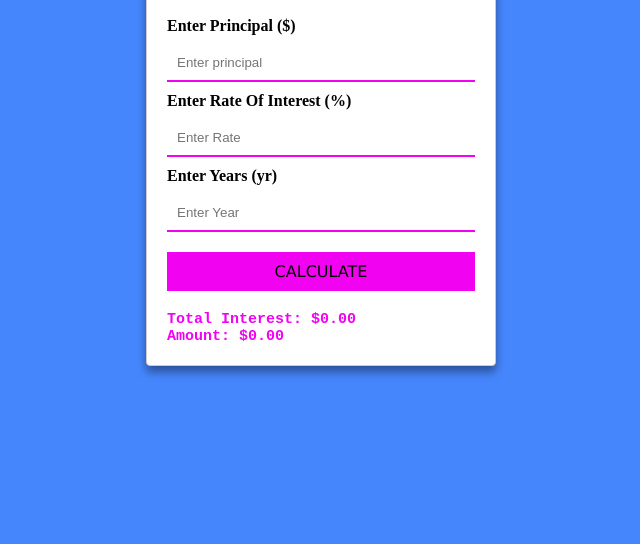
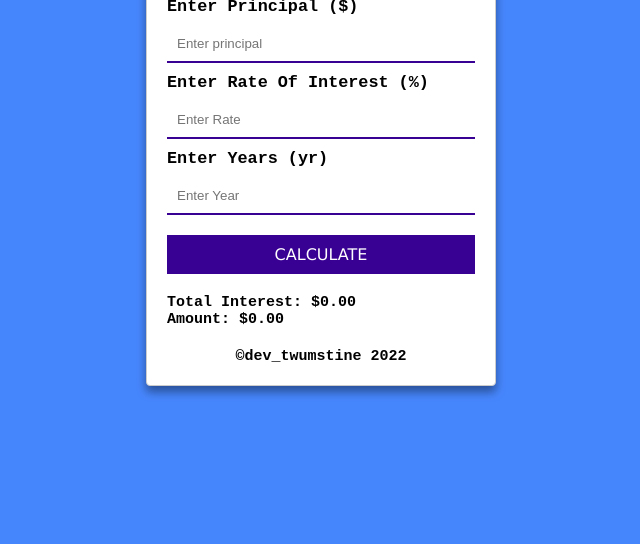
Before and after one commit to TwumasiAugustine/Interest-Calculator, a plain HTML site: page index.html in a window 1280 px wide. Shown: the part 256-800 px from the top of the page, without its empty margins (319-959 px from the left). Drawn offline with Linux system fonts and the light colour scheme.

Commit message:
Made some changes to CSS and HTML

```diff
--- a/index.html
+++ b/index.html
@@ -30,6 +30,7 @@
             <div id="outputs">
                 <p id="interest-output">Total Interest: $0.00</p>
                 <p id="amount-output">Amount: $0.00</p>
+                <p id="dev">&copy;dev_twumstine 2022</p>
             </div>
         </div>
     </div>
--- a/style.css
+++ b/style.css
@@ -33,9 +33,11 @@ body{
 #app-container > p{
     text-align: center;
     margin: 10px;
-    color: rgb(241, 3, 241);
+    color: rgb(57, 0, 148);
 }
 #app-container label{
+    font-family: monospace;
+    font-size: 1.05rem;
     display: block;
     padding:  10px 0;
     font-weight: bold;
@@ -43,7 +45,7 @@ body{
 input{
     padding: 10px;
     width: 100%;
-    border: 2px solid rgb(241, 3, 241);
+    border: 2px solid rgb(57, 0, 148);
     outline: none;
     border-top: none;
     border-right: none;
@@ -56,13 +58,20 @@ input{
     margin:20px 0 20px 0;
     width: 100%;
     padding: 10px;
-    background:rgb(241, 3, 241);
+    color: #fff;
+    background:rgb(57, 0, 148);
     border: none;
     cursor: pointer;
 }
 #outputs p{
     font-family: monospace;
     font-size: 15px;
-    color: rgb(241, 3, 241);
     font-weight: bold;
 }
+#dev{
+    font-family: monospace;
+    font-size: 15px;
+    font-weight: bold;
+    text-align: center;
+    margin-top: 20px;
+}
```
